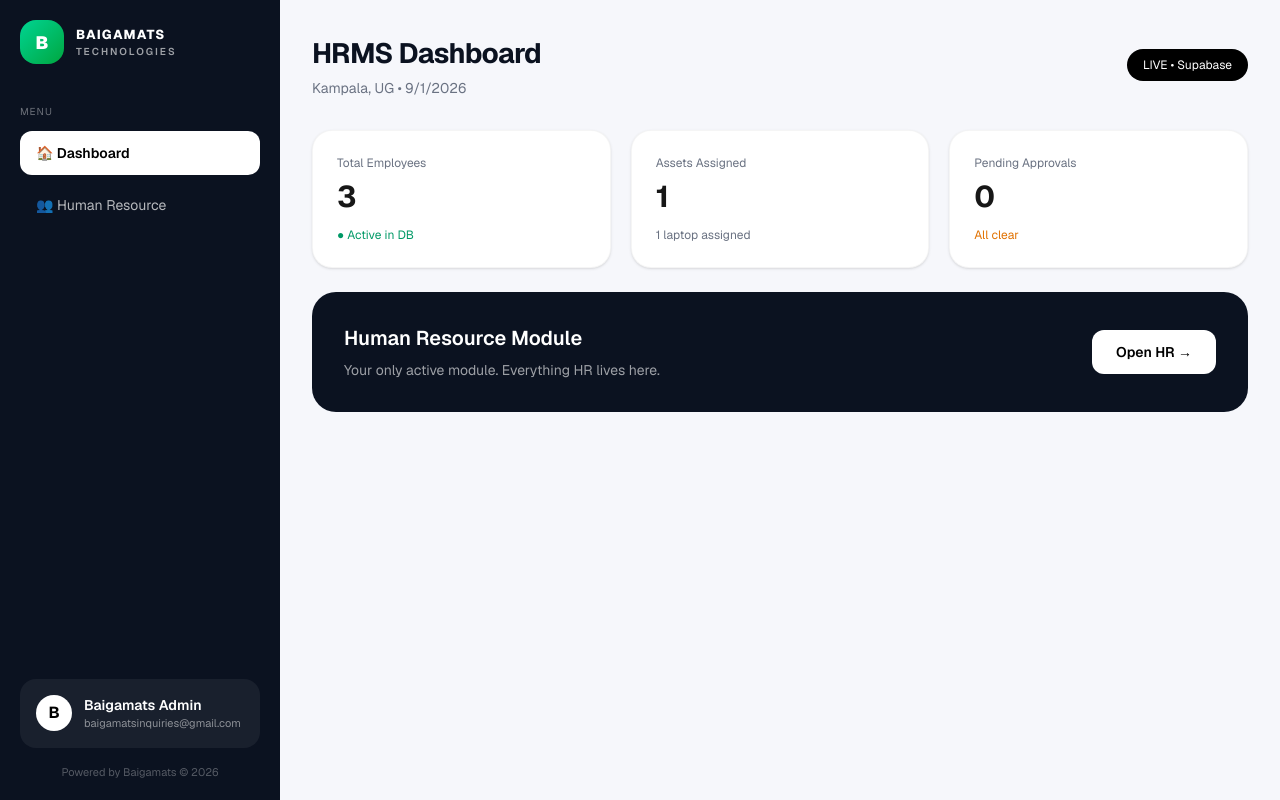
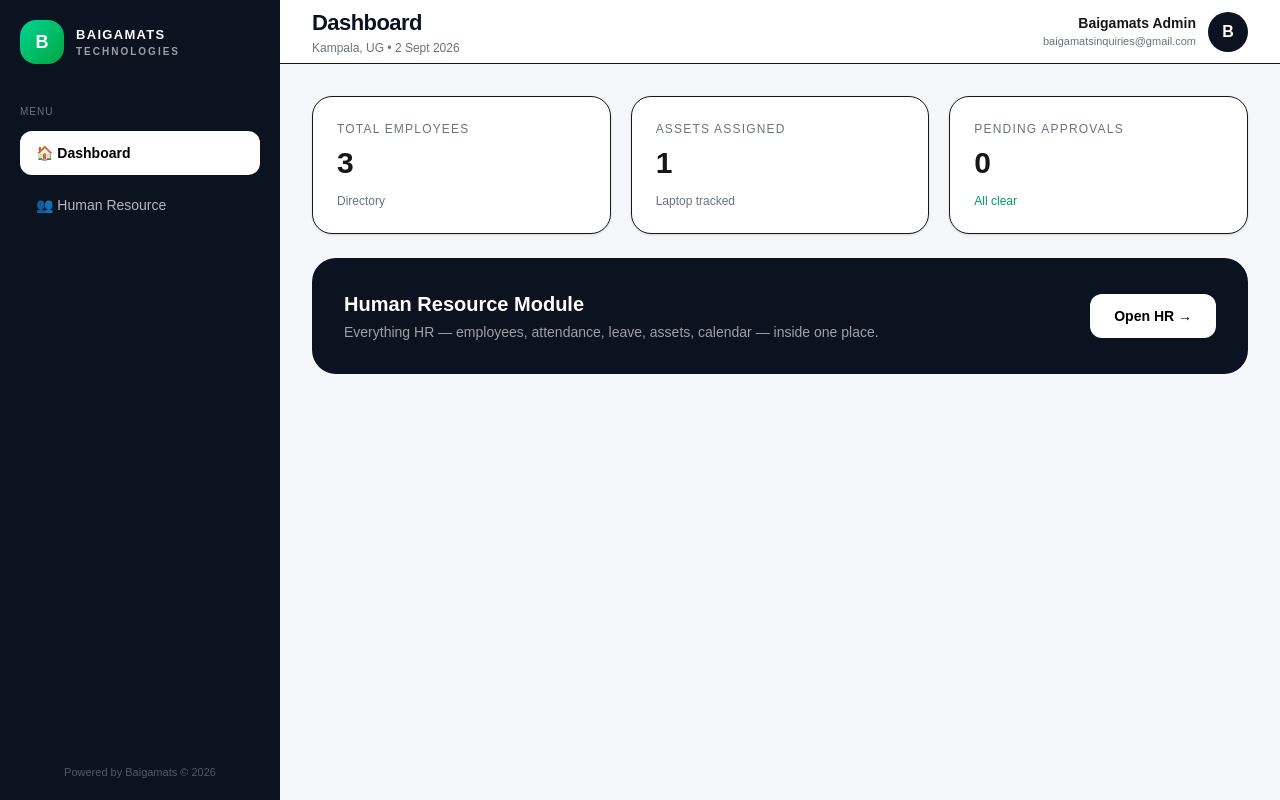
Before and after one commit to baigamats-sy/baigamats-hrms, a Next.js app: page / in a window 1280 px wide. Built offline with nearby package versions, Linux system fonts and the light colour scheme.

Commit message:
Remove LIVE Supabase badge, add profile to top, cleaner CEO view

```diff
--- a/app/page.tsx
+++ b/app/page.tsx
@@ -1,11 +1,9 @@
 'use client';
 import Link from 'next/link';
-import { usePathname } from 'next/navigation';
 
 export default function Home() {
-  const path = usePathname();
   return (
-    <div className="min-h-screen flex bg-[#f6f7fb] font-sans">
+    <div className="min-h-screen flex bg-[#f6f7fb]">
       {/* SIDEBAR */}
       <aside className="w-[280px] bg-[#0B1220] text-white flex flex-col p-5">
         <div className="flex items-center gap-3">
@@ -15,58 +13,54 @@ export default function Home() {
             <div className="text-[10px] tracking-[0.2em] text-white/60 font-semibold">TECHNOLOGIES</div>
           </div>
         </div>
-
         <div className="mt-10 space-y-2">
           <p className="text-[10px] tracking-widest text-white/40 mb-3">MENU</p>
-          <Link href="/" className="flex items-center gap-3 px-4 py-3 rounded-xl bg-white text-black font-semibold text-sm">🏠 Dashboard</Link>
+          <div className="flex items-center gap-3 px-4 py-3 rounded-xl bg-white text-black font-semibold text-sm">🏠 Dashboard</div>
           <Link href="/employees" className="flex items-center gap-3 px-4 py-3 rounded-xl text-white/70 hover:bg-white/10 text-sm">👥 Human Resource</Link>
         </div>
-
-        <div className="mt-auto space-y-4">
-          <div className="bg-white/[0.06] rounded-2xl p-4 flex items-center gap-3">
-            <div className="w-9 h-9 rounded-full bg-white text-black flex items-center justify-center font-bold">B</div>
-            <div className="flex-1">
-              <div className="text-sm font-semibold">Baigamats Admin</div>
-              <div className="text-[11px] text-white/50">baigamatsinquiries@gmail.com</div>
-            </div>
-          </div>
-          <div className="text-[11px] text-white/30 text-center">Powered by Baigamats © 2026</div>
-        </div>
+        <div className="mt-auto text-[11px] text-white/30 text-center">Powered by Baigamats © 2026</div>
       </aside>
 
       {/* MAIN */}
-      <main className="flex-1 p-8">
-        <div className="flex justify-between items-center mb-8">
+      <main className="flex-1">
+        {/* TOP BAR WITH PROFILE - NO LIVE BADGE */}
+        <div className="h-[64px] bg-white border-b flex items-center justify-between px-8">
           <div>
-            <h1 className="text-[28px] font-bold tracking-tight text-[#0B1220]">HRMS Dashboard</h1>
-            <p className="text-sm text-gray-500 mt-1">Kampala, UG • {new Date().toLocaleDateString()}</p>
+            <h1 className="text-[22px] font-bold tracking-tight text-[#0B1220]">Dashboard</h1>
+            <p className="text-[12px] text-gray-500">Kampala, UG • 2 Sept 2026</p>
           </div>
-          <div className="bg-black text-white text-xs px-4 py-2 rounded-full">LIVE • Supabase</div>
-        </div>
-
-        <div className="grid grid-cols-3 gap-5">
-          <div className="bg-white rounded-[20px] p-6 shadow-sm border border-black/[0.04]">
-            <div className="text-xs text-gray-500">Total Employees</div>
-            <div className="text-3xl font-bold mt-2">3</div>
-            <div className="text-xs text-emerald-600 mt-3">● Active in DB</div>
-          </div>
-          <div className="bg-white rounded-[20px] p-6 shadow-sm border border-black/[0.04]">
-            <div className="text-xs text-gray-500">Assets Assigned</div>
-            <div className="text-3xl font-bold mt-2">1</div>
-            <div className="text-xs text-gray-500 mt-3">1 laptop assigned</div>
-          </div>
-          <div className="bg-white rounded-[20px] p-6 shadow-sm border border-black/[0.04]">
-            <div className="text-xs text-gray-500">Pending Approvals</div>
-            <div className="text-3xl font-bold mt-2">0</div>
-            <div className="text-xs text-amber-600 mt-3">All clear</div>
+          <div className="flex items-center gap-3">
+            <div className="text-right">
+              <div className="text-sm font-semibold">Baigamats Admin</div>
+              <div className="text-[11px] text-gray-500">baigamatsinquiries@gmail.com</div>
+            </div>
+            <div className="w-10 h-10 rounded-full bg-[#0B1220] text-white flex items-center justify-center font-bold">B</div>
           </div>
         </div>
 
-        <div className="mt-6 bg-[#0B1220] rounded-[24px] p-8 text-white">
-          <div className="flex items-center justify-between">
+        <div className="p-8">
+          <div className="grid grid-cols-3 gap-5">
+            <div className="bg-white rounded-[20px] p-6 shadow-sm border">
+              <div className="text-xs text-gray-500 uppercase tracking-widest">Total Employees</div>
+              <div className="text-3xl font-bold mt-2">3</div>
+              <div className="text-xs text-gray-500 mt-3">Directory</div>
+            </div>
+            <div className="bg-white rounded-[20px] p-6 shadow-sm border">
+              <div className="text-xs text-gray-500 uppercase tracking-widest">Assets Assigned</div>
+              <div className="text-3xl font-bold mt-2">1</div>
+              <div className="text-xs text-gray-500 mt-3">Laptop tracked</div>
+            </div>
+            <div className="bg-white rounded-[20px] p-6 shadow-sm border">
+              <div className="text-xs text-gray-500 uppercase tracking-widest">Pending Approvals</div>
+              <div className="text-3xl font-bold mt-2">0</div>
+              <div className="text-xs text-emerald-600 mt-3">All clear</div>
+            </div>
+          </div>
+
+          <div className="mt-6 bg-[#0B1220] rounded-[24px] p-8 text-white flex justify-between items-center">
             <div>
               <h2 className="text-xl font-semibold">Human Resource Module</h2>
-              <p className="text-sm text-white/60 mt-2">Your only active module. Everything HR lives here.</p>
+              <p className="text-sm text-white/60 mt-1">Everything HR — employees, attendance, leave, assets, calendar — inside one place.</p>
             </div>
             <Link href="/employees" className="bg-white text-black px-6 py-3 rounded-xl text-sm font-semibold">Open HR →</Link>
           </div>
```
